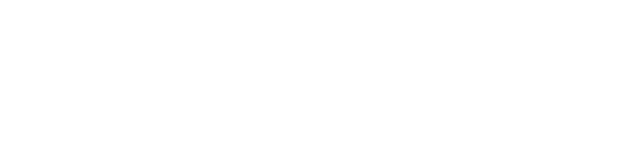
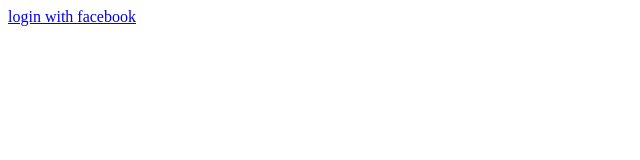
Before and after one commit to Mansi1527/fb-Login, a plain HTML site: page index.html in a window 1280 px wide. Shown: the whole page, without its empty margins (0-640 px from the left). Drawn offline with Linux system fonts and the light colour scheme.

Commit message:
Update index.html

```diff
--- a/index.html
+++ b/index.html
@@ -46,6 +46,6 @@
 });
     }
     </script>
-
+    <a href="javascript:void(0)" onclick="fblogin()">login with facebook</a>
 
 </body>
```
